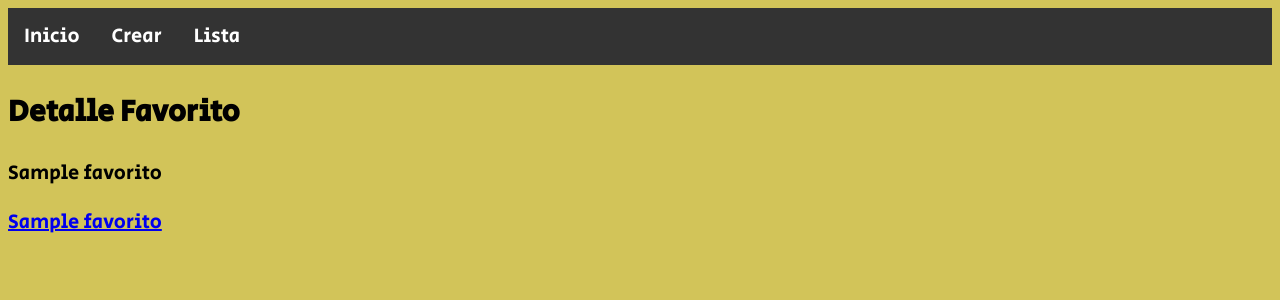
After one commit to carlosgc93/test_django, a Django app: page /detalle/1 in a window 1280 px wide. The commit adds this page. Shown: the top 300 px of the page. Run offline with Django 4.2, Linux system fonts and the light colour scheme; tables that the repository leaves empty hold one stand-in row (values such as "Sample post").

Commit message:
version final xd

```diff
--- /dev/null
+++ b/basico/favoritos/templates/favoritos/detalle.html
@@ -0,0 +1,32 @@
+{% load static %}
+<!DOCTYPE html>
+<html lang="es">
+
+<head>
+    <meta charset="UTF-8">
+    <meta http-equiv="X-UA-Compatible" content="IE=edge">
+    <meta name="viewport" content="width=device-width, initial-scale=1.0">
+    <title>Crear Favorito</title>
+    <link rel="stylesheet" href=" {% static 'css/style.css' %} ">
+    <link rel="shortcut icon" href="{% static 'img/icon.ico'%}">
+    <link rel="preconnect" href="https://fonts.googleapis.com">
+    <link rel="preconnect" href="https://fonts.gstatic.com" crossorigin>
+    <link href="https://fonts.googleapis.com/css2?family=Secular+One&display=swap" rel="stylesheet">
+</head>
+
+<body>
+    <nav class="menu">
+        <ul>
+            <li><a href="{% url 'favs:home' %}">Inicio</a></li>
+            <li><a href="{% url 'favs:crear' %}"> Crear </a></li>
+            <li><a href="{% url 'favs:lista' %}">Lista</a></li>
+        </ul>
+    </nav>
+    <main>
+        <h2>Detalle Favorito</h2>
+        <p> {{ fav.nombre }}</p>
+        <p> <a href="{{ fav.nombre }}">{{ fav.nombre }}</a> </p>
+
+    </main>
+</body>
+</html>
--- a/basico/favoritos/templates/favoritos/lista.html
+++ b/basico/favoritos/templates/favoritos/lista.html
@@ -31,6 +31,7 @@
                     <th>URL</th>
                     <th>⛔</th>
                     <th>🔎</th>
+                    <th>⚡</th>
 
                 </tr>
             </thead>
@@ -40,7 +41,8 @@
                     <td>{{ fav.nombre }}</td>
                     <td>{{ fav.url }}</td>
                     <td><a href=" {% url 'favs:borrar' fav.pk %}">Borrar</a></td>
-                    <td><a href=" {% url 'favs:borrar' fav.pk %}">Detalle</a></td>
+                    <td><a href=" {% url 'favs:detalle' fav.pk %}">Detalle</a></td>
+                    <td><a href=" {% url 'favs:actualizar' fav.pk %}">Actualizar</a></td>
                 </tr>
                 {% endfor %}
             </tbody>
--- a/basico/favoritos/urls.py
+++ b/basico/favoritos/urls.py
@@ -8,4 +8,6 @@ urlpatterns = [
     path('crear', crear_favoritos, name="crear"),
     path('lista', lista_favoritos, name="lista"),
     path('borrar/<int:pk>', borrar_favoritos, name="borrar"),
+    path('detalle/<int:pk>', detalle_favoritos, name="detalle"),
+    path('actualizar/<int:pk>', actualizar_favoritos, name="actualizar"),
 ]
--- a/basico/favoritos/views.py
+++ b/basico/favoritos/views.py
@@ -44,3 +44,35 @@ def lista_favoritos(request):
 def borrar_favoritos(request, pk):
     Favoritos.objects.get(pk=pk).delete()
     return redirect('favs:lista')
+
+
+def detalle_favoritos(request, pk):
+    fav = Favoritos.objects.get(pk=pk)
+
+    context = {
+        'fav': fav
+    }
+
+    return render(request, 'favoritos/detalle.html', context)
+
+
+def actualizar_favoritos(request, pk):
+
+    fav = Favoritos.objects.get(pk=pk)
+
+    form = FavoritoModelForm(instance=fav)
+
+    if request.method == 'POST':
+        form = FavoritoModelForm(request.POST, instance=fav)
+
+        if form.is_valid():
+            form.save()
+            return redirect('favs:lista')
+        else:
+            print(form.errors)
+
+    context = {
+        'form': form
+    }
+
+    return render(request, 'favoritos/crear.html', context)
--- a/basico/static/css/style.css
+++ b/basico/static/css/style.css
@@ -3,7 +3,8 @@ body {
     font-family: 'Secular One', sans-serif;
     background-color: rgb(210, 196, 89);
 }
-h3  {
+
+h3 {
     font-size: 20px;
 }
 
```
